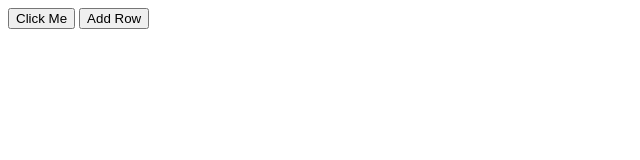
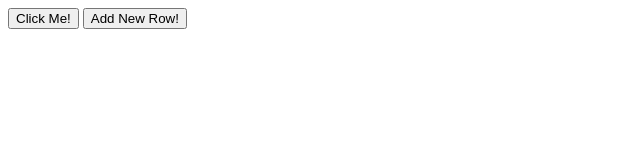
Before and after one commit to mashabulkahfi/testSpreadsheetAPI, a plain HTML site: page index.html in a window 1280 px wide. Shown: the full height of the page, 0-640 px from the left. Drawn offline with Linux system fonts and the light colour scheme.

Commit message:
Update index.html

```diff
--- a/index.html
+++ b/index.html
@@ -7,11 +7,9 @@
     <title>Document</title>
 </head>
 <body>
-
     <div id="app"></div>
-    <button id="btn">Click Me</button>
-    <button id="btn2">Add Row</button>
-
+    <button id="btn1">Click Me!</button>
+    <button id="btn2">Add New Row!</button>
     <script src="my.js"></script>
 </body>
 </html>
```
